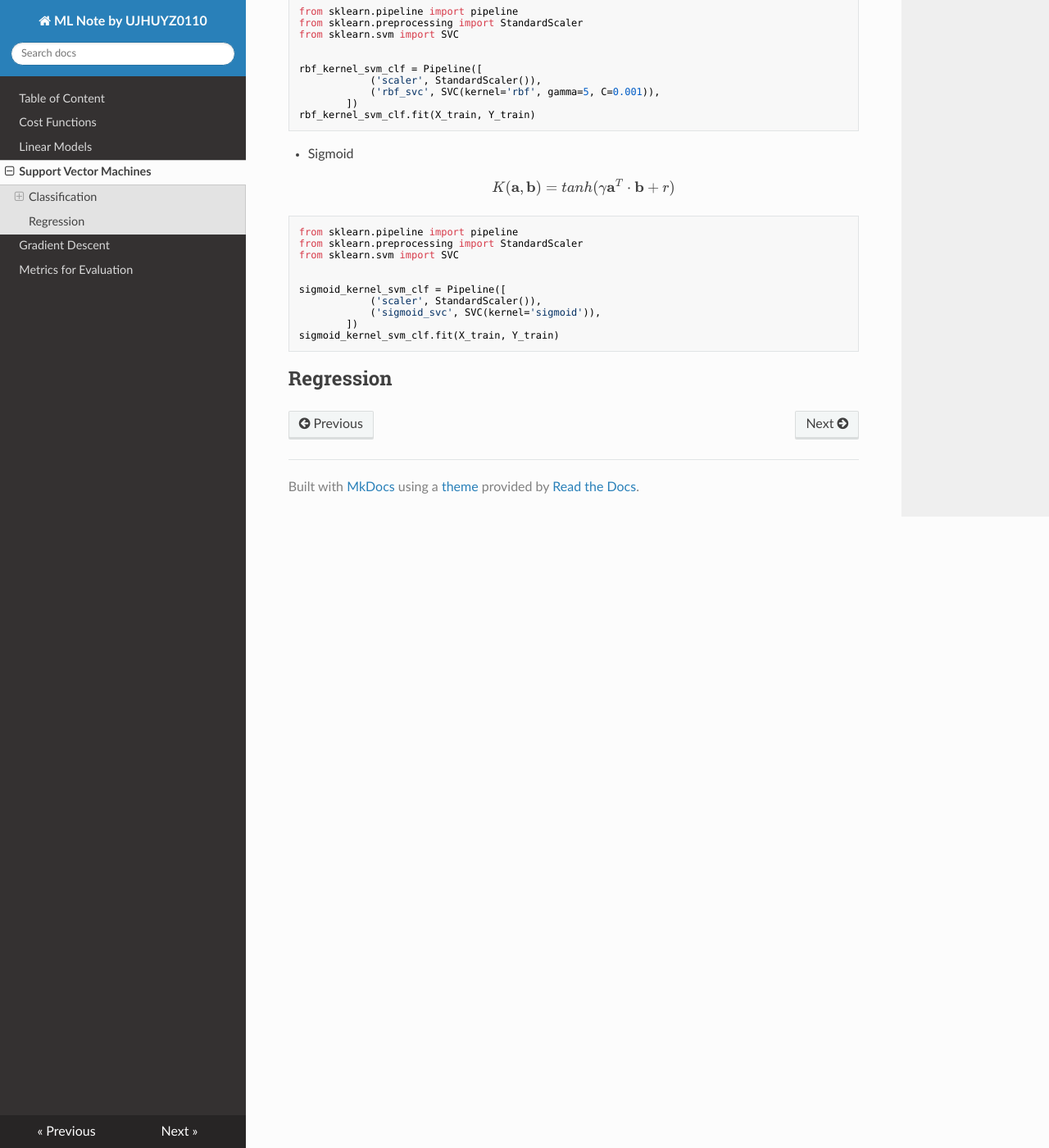
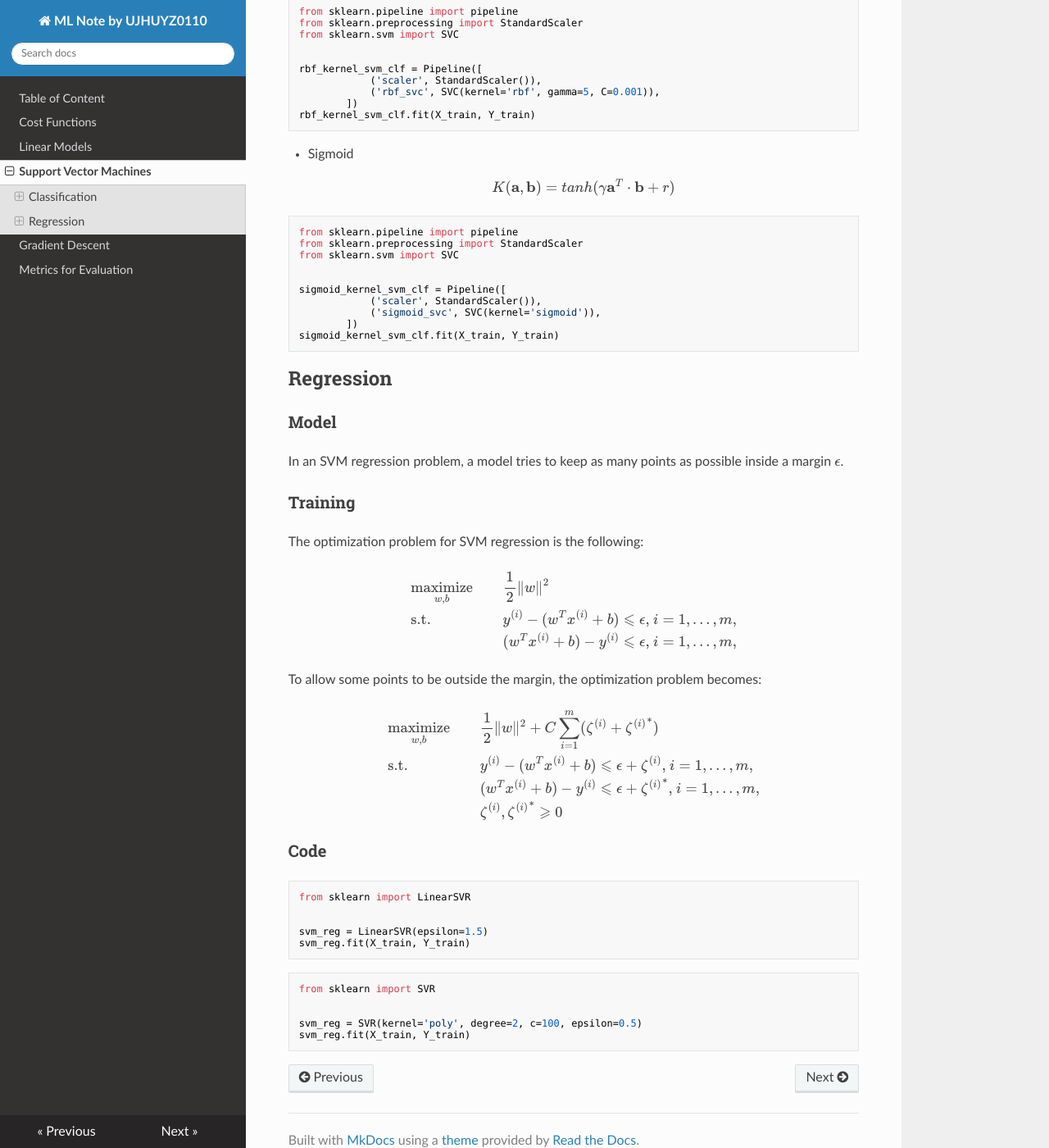
Before and after one commit to ivanyschen/ml_note, an MkDocs documentation site: the page built from docs/support_vector_machines.md, in a window 1280 px wide and 1400 px high, scrolled down 3206 px. Shown: the whole window at 82% size. Built offline with MkDocs 1.6.1, drawn with Linux system fonts in a browser that asks for light colours; nearby versions of some CDN libraries; formulas are drawn with MathJax 3.

Commit message:
added SVM regression

````diff
--- a/docs/support_vector_machines.md
+++ b/docs/support_vector_machines.md
@@ -161,3 +161,50 @@ sigmoid_kernel_svm_clf.fit(X_train, Y_train)
 ```
 
 ## Regression
+### Model
+In an SVM regression problem, a model tries to keep as many points as possible inside a margin $\epsilon$.
+### Training
+The optimization problem for SVM regression is the following:
+
+
+\begin{equation*}
+\begin{aligned}
+& \underset{w, b}{\text{maximize}}
+& & \frac{1}{2}\Vert w \Vert^2 \\
+& \text{s.t.}
+& & y^{(i)} - (w^Tx^{(i)} + b) \leqslant \epsilon \text{, } i=1,...,m, \\
+& & &(w^Tx^{(i)} + b) - y^{(i)} \leqslant \epsilon \text{, } i=1,...,m, \\
+\end{aligned}
+\end{equation*}
+
+To allow some points to be outside the margin, the optimization problem becomes:
+
+
+\begin{equation*}
+\begin{aligned}
+& \underset{w, b}{\text{maximize}}
+& & \frac{1}{2}\Vert w \Vert^2 + C\sum_{i=1}^m (\zeta^{(i)} + {\zeta^{(i)}}^{*}) \\
+& \text{s.t.}
+& & y^{(i)} - (w^Tx^{(i)} + b) \leqslant \epsilon + \zeta^{(i)} \text{, } i=1,...,m, \\
+& & &(w^Tx^{(i)} + b) - y^{(i)} \leqslant \epsilon + {\zeta^{(i)}}^{*} \text{, } i=1,...,m, \\
+& & & \zeta^{(i)}, {\zeta^{(i)}}^{*} \geqslant 0
+\end{aligned}
+\end{equation*}
+
+
+### Code
+```python
+from sklearn import LinearSVR
+
+
+svm_reg = LinearSVR(epsilon=1.5)
+svm_reg.fit(X_train, Y_train)
+```
+
+```python
+from sklearn import SVR
+
+
+svm_reg = SVR(kernel='poly', degree=2, c=100, epsilon=0.5)
+svm_reg.fit(X_train, Y_train)
+```
````
